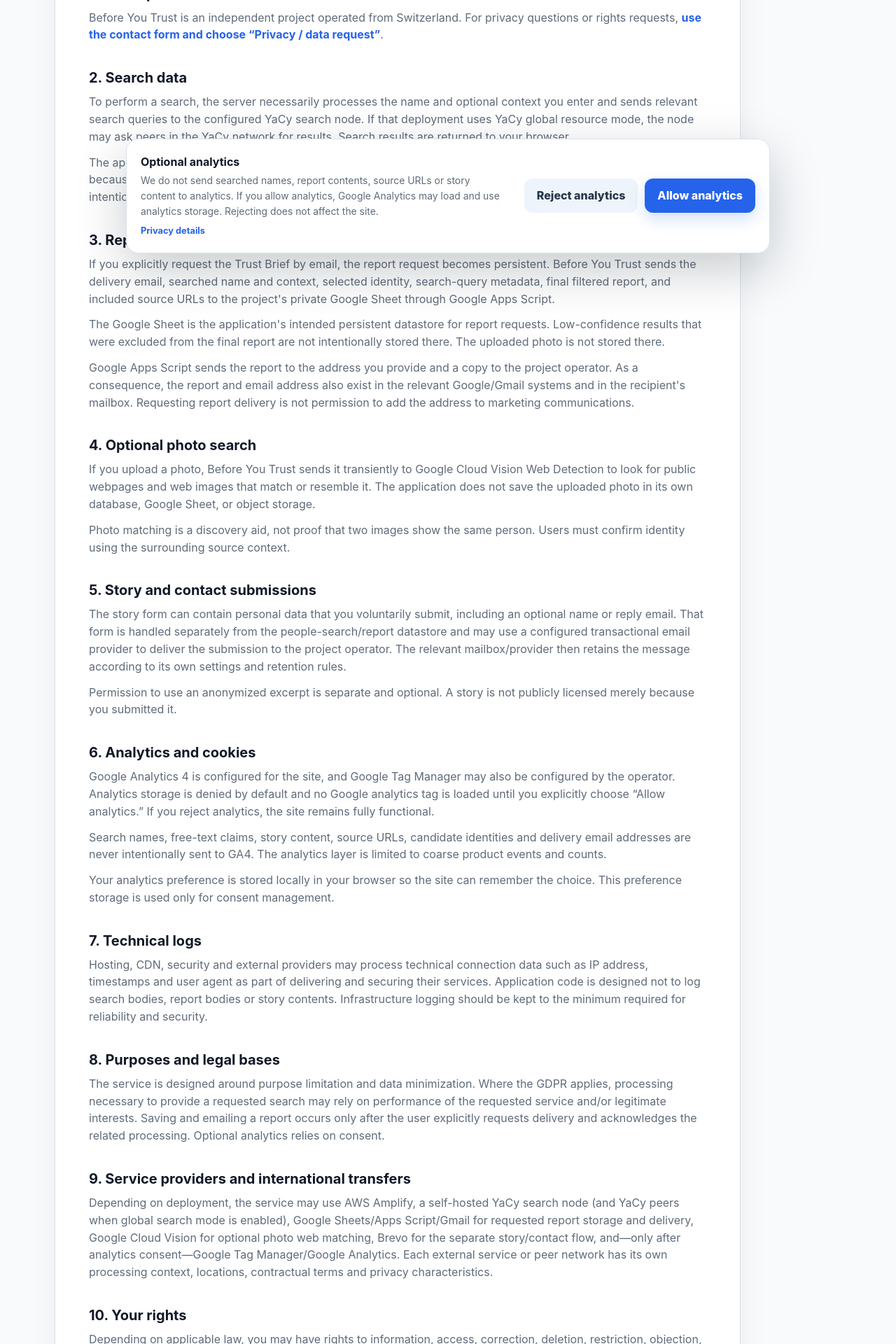
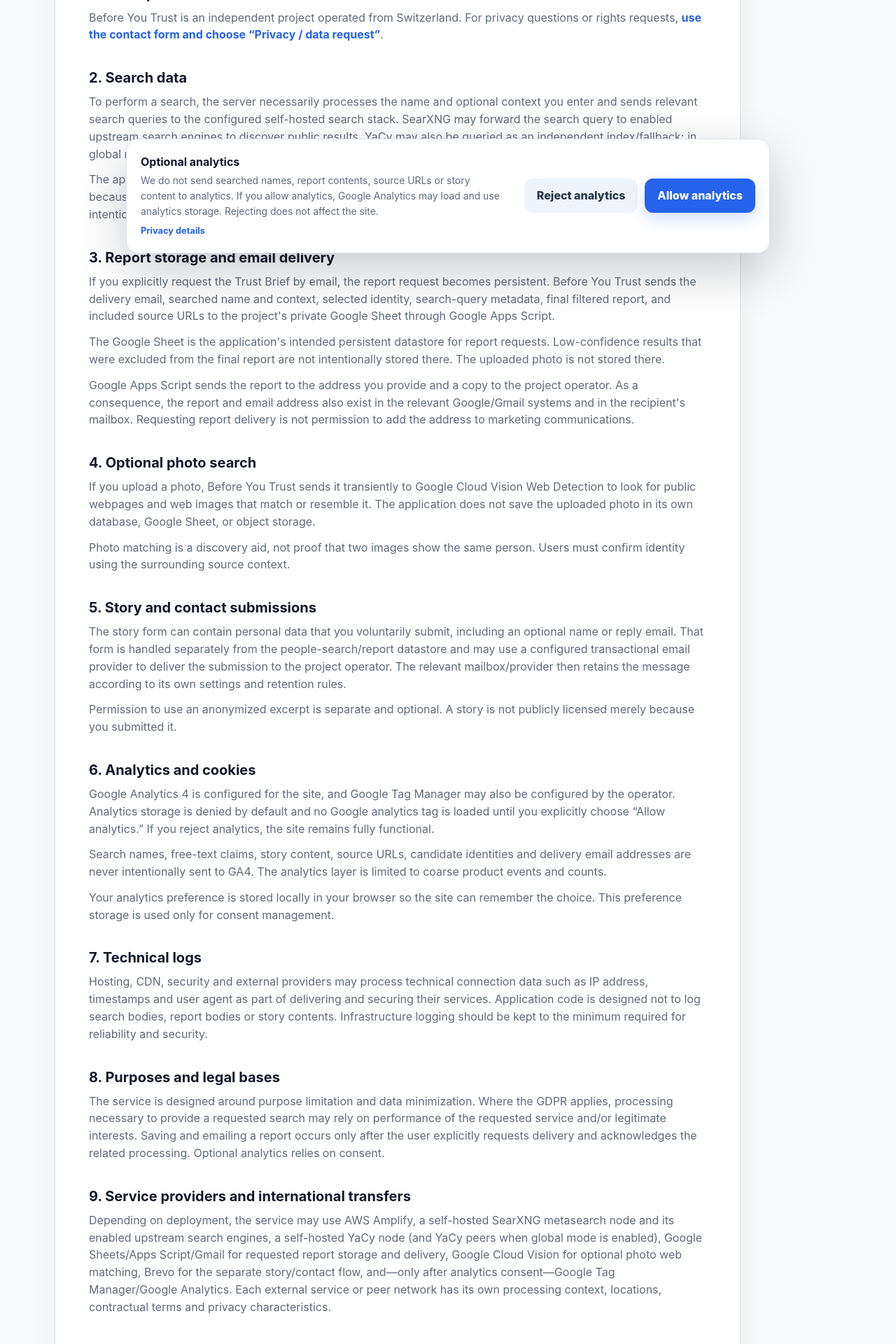
Before and after one commit to kuefmz/before-you-trust, a Next.js app: page /privacy in a window 1280 px wide. Shown: the part 420-2340 px from the top of the page at 70% size. Built offline with nearby package versions, Linux system fonts and the light colour scheme; no server answers.

Commit message:
docs: disclose SearXNG search routing

```diff
--- a/app/privacy/page.tsx
+++ b/app/privacy/page.tsx
@@ -34,9 +34,11 @@
         <p>
           To perform a search, the server necessarily processes the name and
           optional context you enter and sends relevant search queries to the
-          configured YaCy search node. If that deployment uses YaCy global
-          resource mode, the node may ask peers in the YaCy network for results.
-          Search results are returned to your browser.
+          configured self-hosted search stack. SearXNG may forward the search
+          query to enabled upstream search engines to discover public results.
+          YaCy may also be queried as an independent index/fallback; in global
+          mode it can ask peers in the YaCy network for results. Search results
+          are returned to your browser.
         </p>
         <p>
           The application does not persist ordinary search requests, candidate
@@ -137,7 +139,8 @@
         <h2>9. Service providers and international transfers</h2>
         <p>
           Depending on deployment, the service may use AWS Amplify, a
-          self-hosted YaCy search node (and YaCy peers when global search mode is
+          self-hosted SearXNG metasearch node and its enabled upstream search
+          engines, a self-hosted YaCy node (and YaCy peers when global mode is
           enabled), Google Sheets/Apps Script/Gmail for requested report
           storage and delivery, Google Cloud Vision for optional photo web
           matching, Brevo for the separate story/contact flow, and—only after
```
